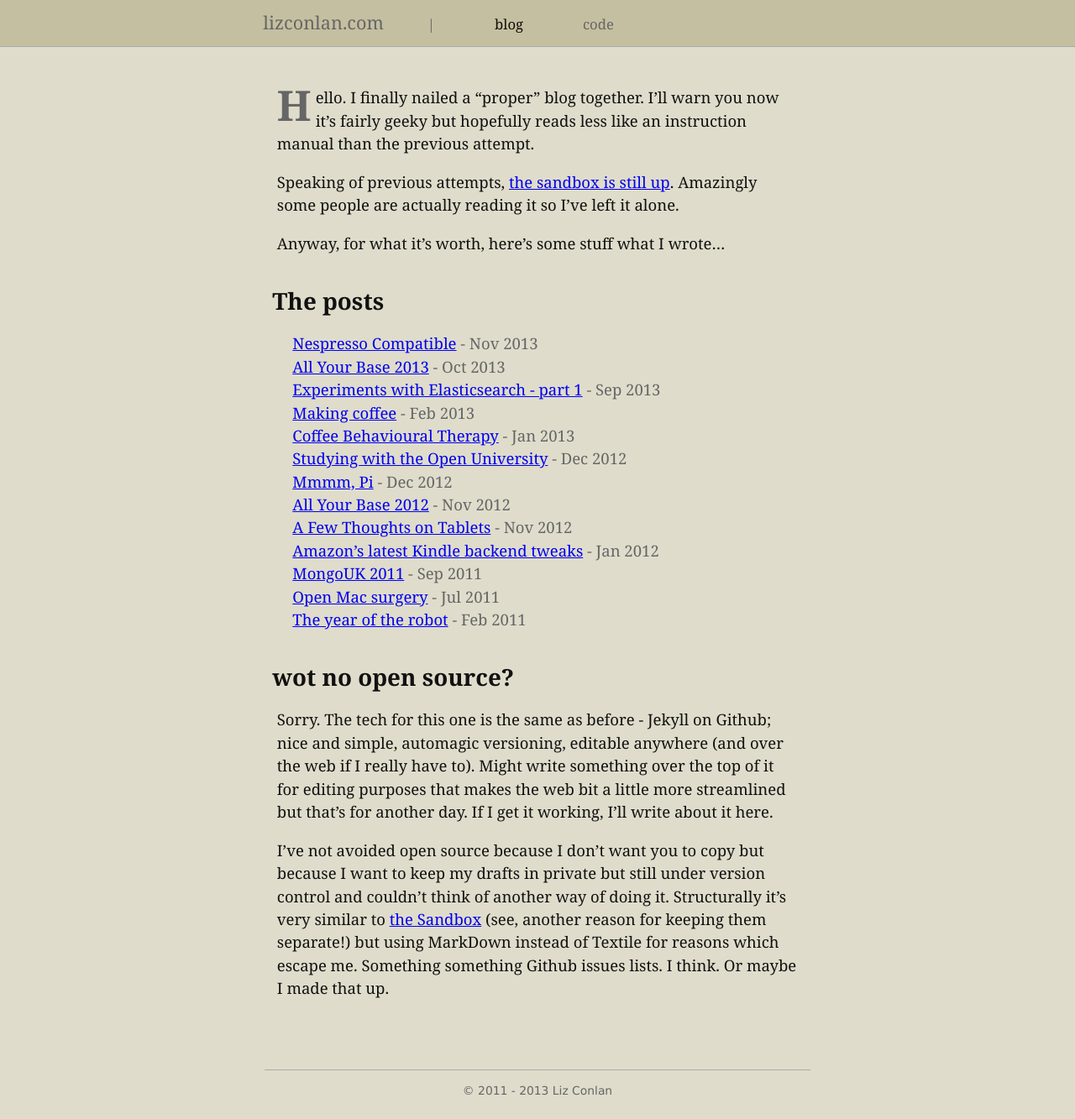
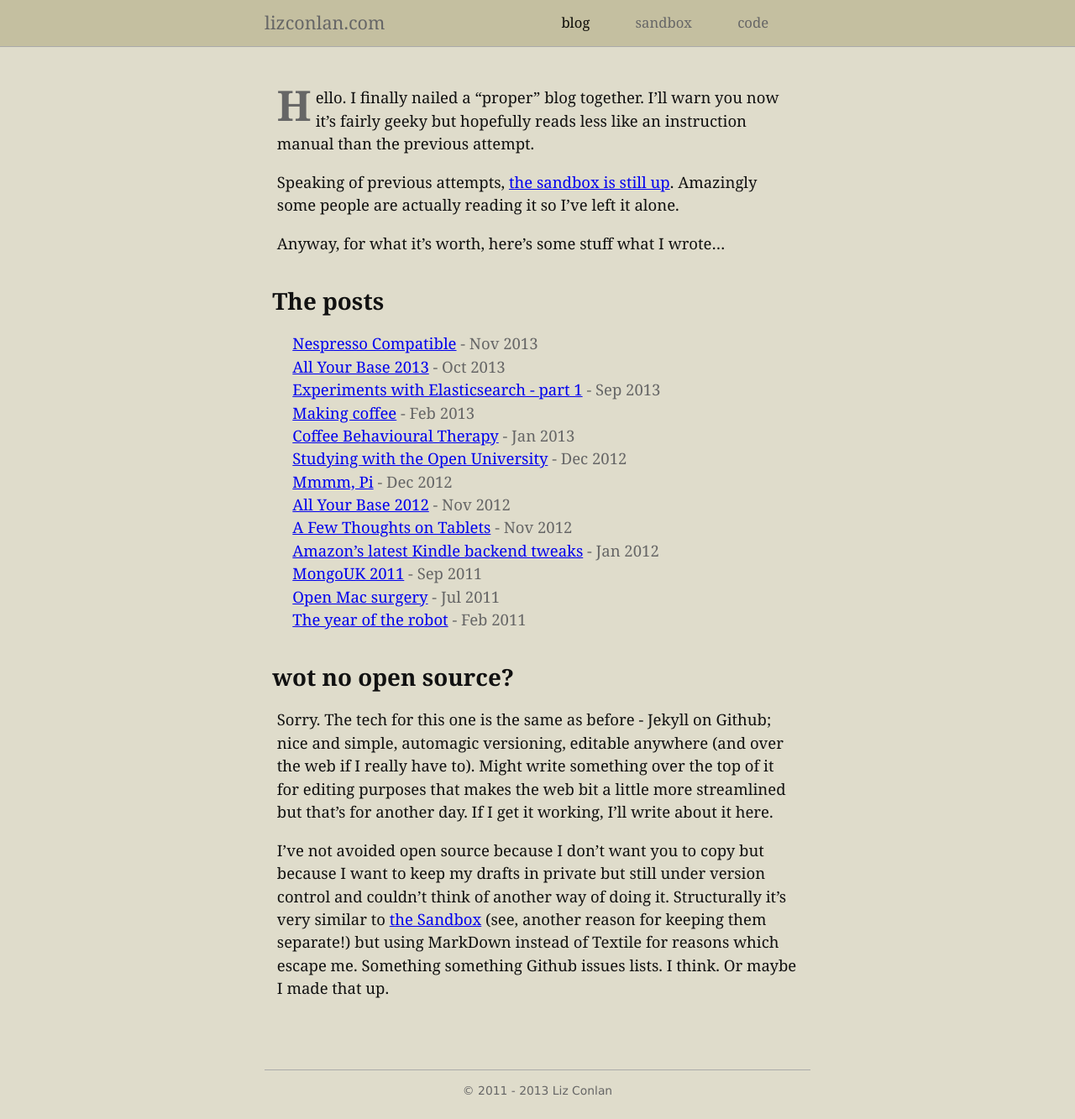
Before and after one commit to lizconlan/lizconlan.github.com, a Jekyll site: the page built from index.md, in a window 1280 px wide. Shown: the whole page at 84% size. Built offline with Jekyll 4.4.1, drawn with Linux system fonts in a browser that asks for light colours.

Commit message:
layout tweaks

```diff
--- a/_layouts/index.html
+++ b/_layouts/index.html
@@ -19,17 +19,22 @@
   </head>
   <body>
     <header>
+      <div id="header">
+        <h1><a href="http://lizconlan.com">lizconlan.com</a></h1>
+        <nav>
           <ul>
             <li>
-          <h1><a href="http://lizconlan.com">lizconlan.com</a></h1>&nbsp;&nbsp;|
+              <a class="current" href="/">blog</a>
             </li>
             <li>
-          <a class="current" href="/">blog</a></h1>
+              <a href="http://blog.lizconlan.com/sandbox/">sandbox</a>
             </li>
             <li>
               <a href="http://code.lizconlan.com">code</a>
             </li>
           </ul>
+        </nav>
+      </div>
     </header>
     <div id="main">
       <article id="index">
--- a/styles/style.css
+++ b/styles/style.css
@@ -26,25 +26,38 @@ sup {
   position: relative;
 }
 
-header ul {
-  max-width:650px;
-  list-style: none;
+div#header {
+  max-width: 650px;
   margin: 0 auto;
+  position: relative;
 }
 
-header ul h1 {
+header h1 {
   display: inline;
-  margin: 0.4em 2em 0 -1em;
   font-weight: normal;
   font-family: Georgia,serif;
   font-size: 1.3em;
   color: #AAA;
 }
 
+nav {
+  display: block;
+  position: absolute;
+  top: 0;
+  right: 0;
+}
+
+header ul {
+  list-style: none;
+  text-align: right;
+  margin: 0;
+}
+
 header ul li {
   display: inline;
+  margin-top: 0.5em;
   color: #666;
-  padding-right: 4em;
+  padding-right: 3em;
 }
 
 header a {
```
Also changed, not shown: _layouts/post.html (+7 -2 lines). Lines whose indentation alone changed are shown as unchanged.
